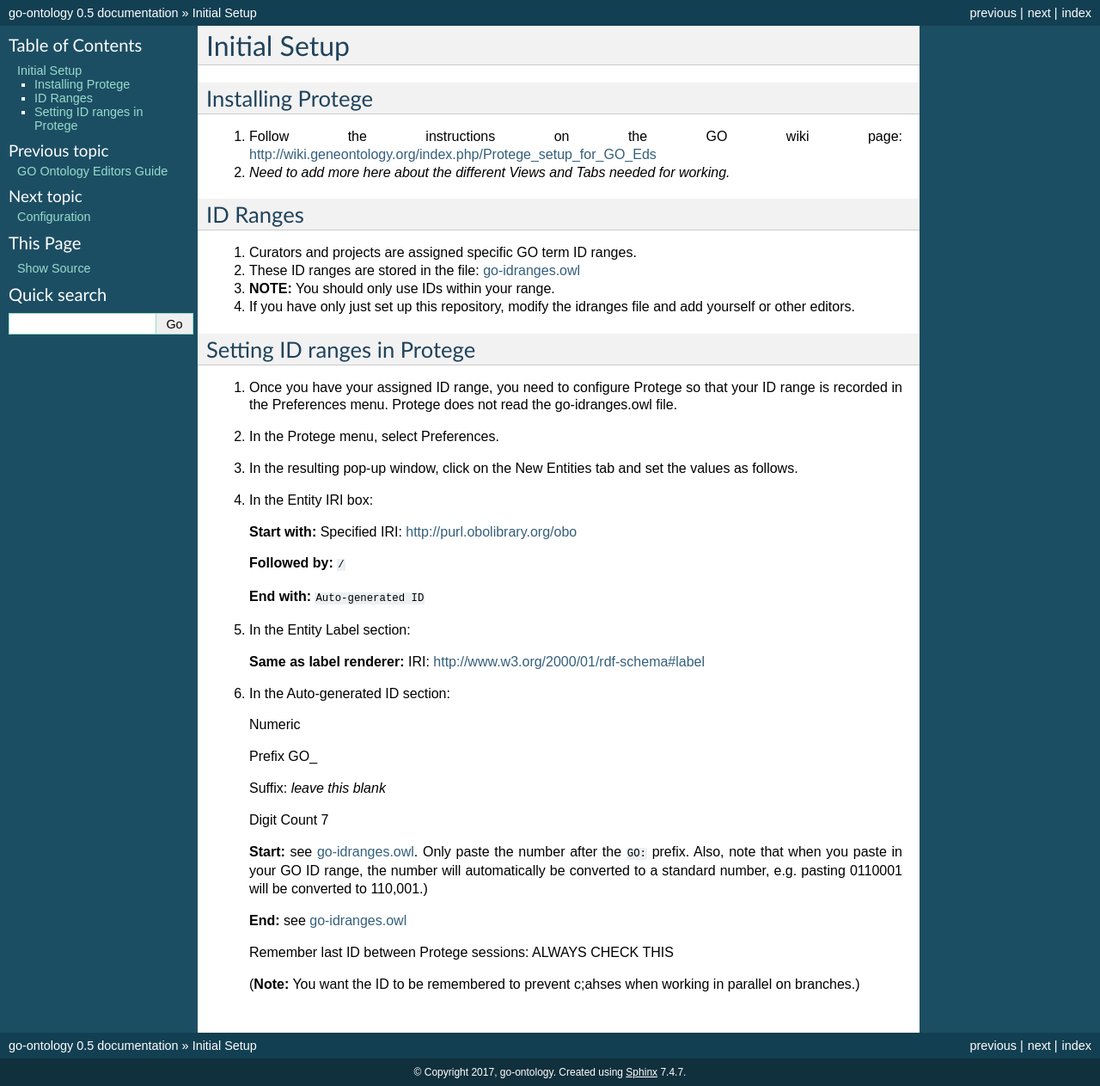
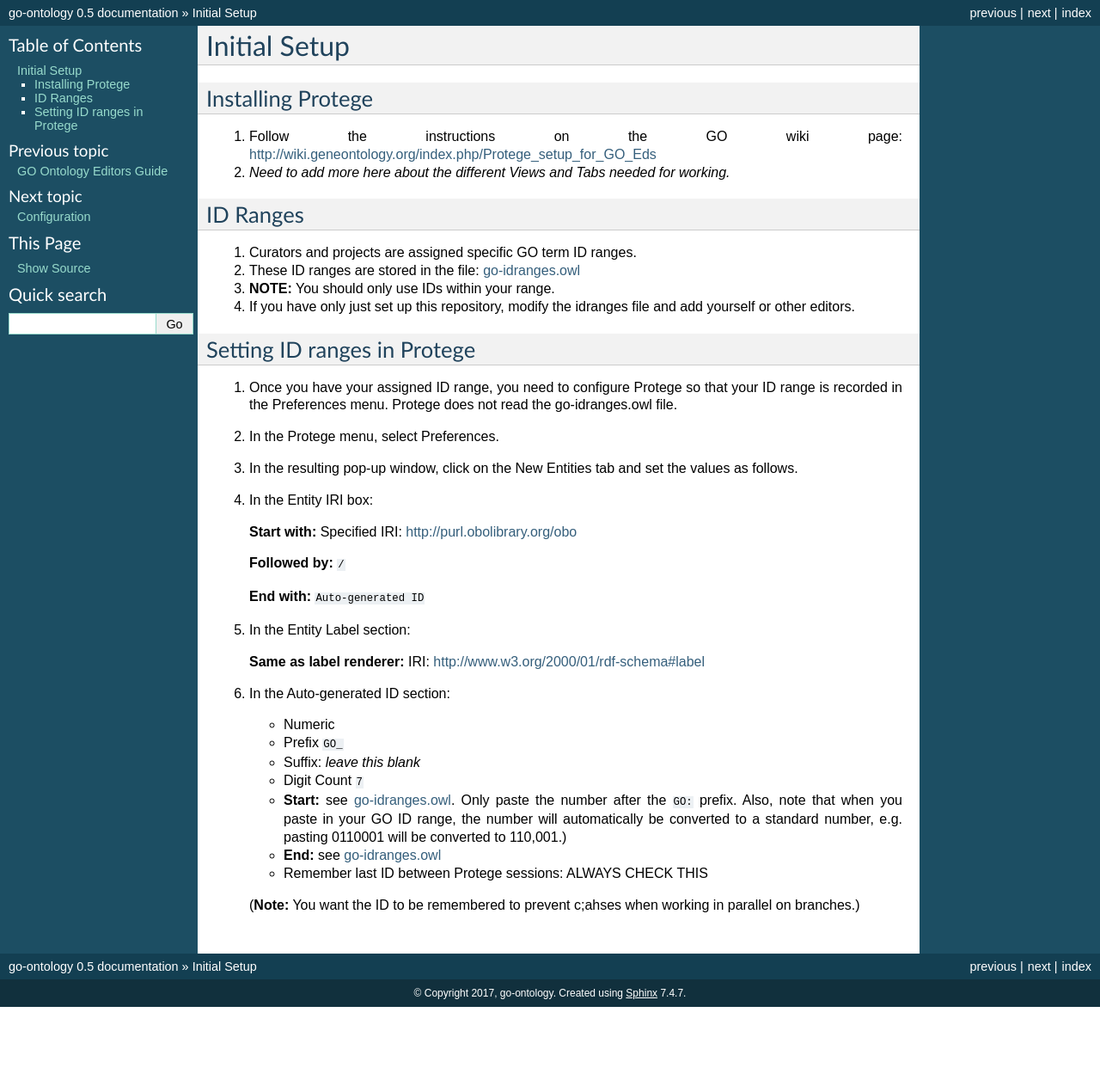
Before and after one commit to geneontology/go-ontology, a Sphinx documentation site: the page built from docs/InitialSetup.md, in a window 1280 px wide. Shown: the whole page at 86% size. Built offline with Sphinx 7.4.7, drawn with Linux system fonts in a browser that asks for light colours; after the commit the page ends 1171 px from its top, so only the background shows below that; part of the change alters nothing that is shown.

````diff
--- a/docs/InitialSetup.md
+++ b/docs/InitialSetup.md
@@ -40,18 +40,18 @@
 
 6.  In the Auto-generated ID section:
 
-    Numeric
+    * Numeric
 
-    Prefix GO_
+    * Prefix `GO_`
 
-    Suffix: _leave this blank_
+    * Suffix: _leave this blank_
 
-    Digit Count 7
+    * Digit Count `7`
 
-    __Start:__ see [go-idranges.owl](https://github.com/geneontology/go-ontology/blob/master/src/ontology/go-idranges.owl). Only paste the number after the ```GO:``` prefix.  Also, note that when you paste in your GO ID range, the number will automatically be converted to a standard number, e.g. pasting 0110001 will be converted to 110,001.)
+    * __Start:__ see [go-idranges.owl](https://github.com/geneontology/go-ontology/blob/master/src/ontology/go-idranges.owl). Only paste the number after the ```GO:``` prefix.  Also, note that when you paste in your GO ID range, the number will automatically be converted to a standard number, e.g. pasting 0110001 will be converted to 110,001.)
 
-    __End:__ see [go-idranges.owl](https://github.com/geneontology/go-ontology/blob/master/src/ontology/go-idranges.owl)
+    * __End:__ see [go-idranges.owl](https://github.com/geneontology/go-ontology/blob/master/src/ontology/go-idranges.owl)
 
-    Remember last ID between Protege sessions: ALWAYS CHECK THIS
+    * Remember last ID between Protege sessions: ALWAYS CHECK THIS
 
     (__Note:__ You want the ID to be remembered to prevent c;ahses when working in parallel on branches.)
````
